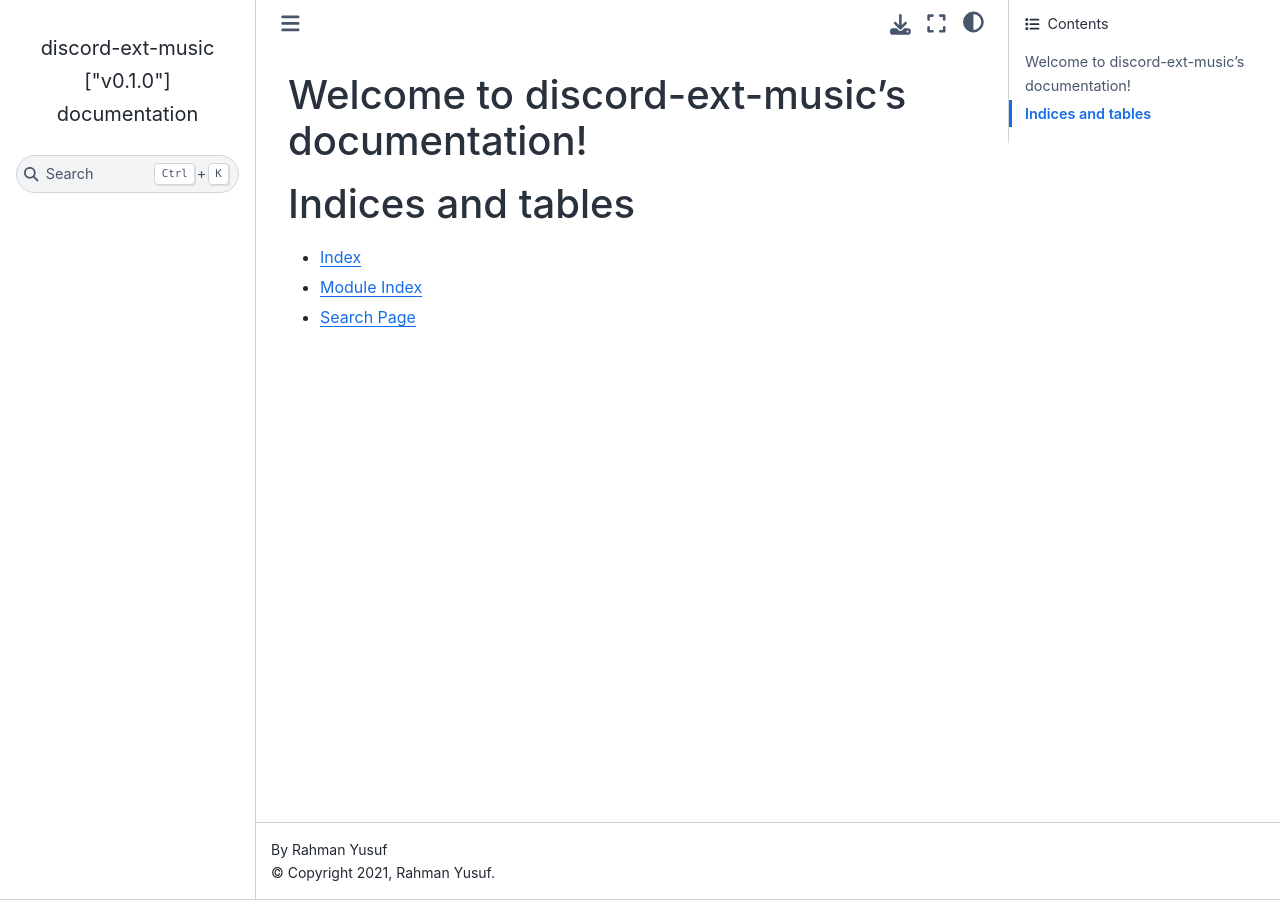
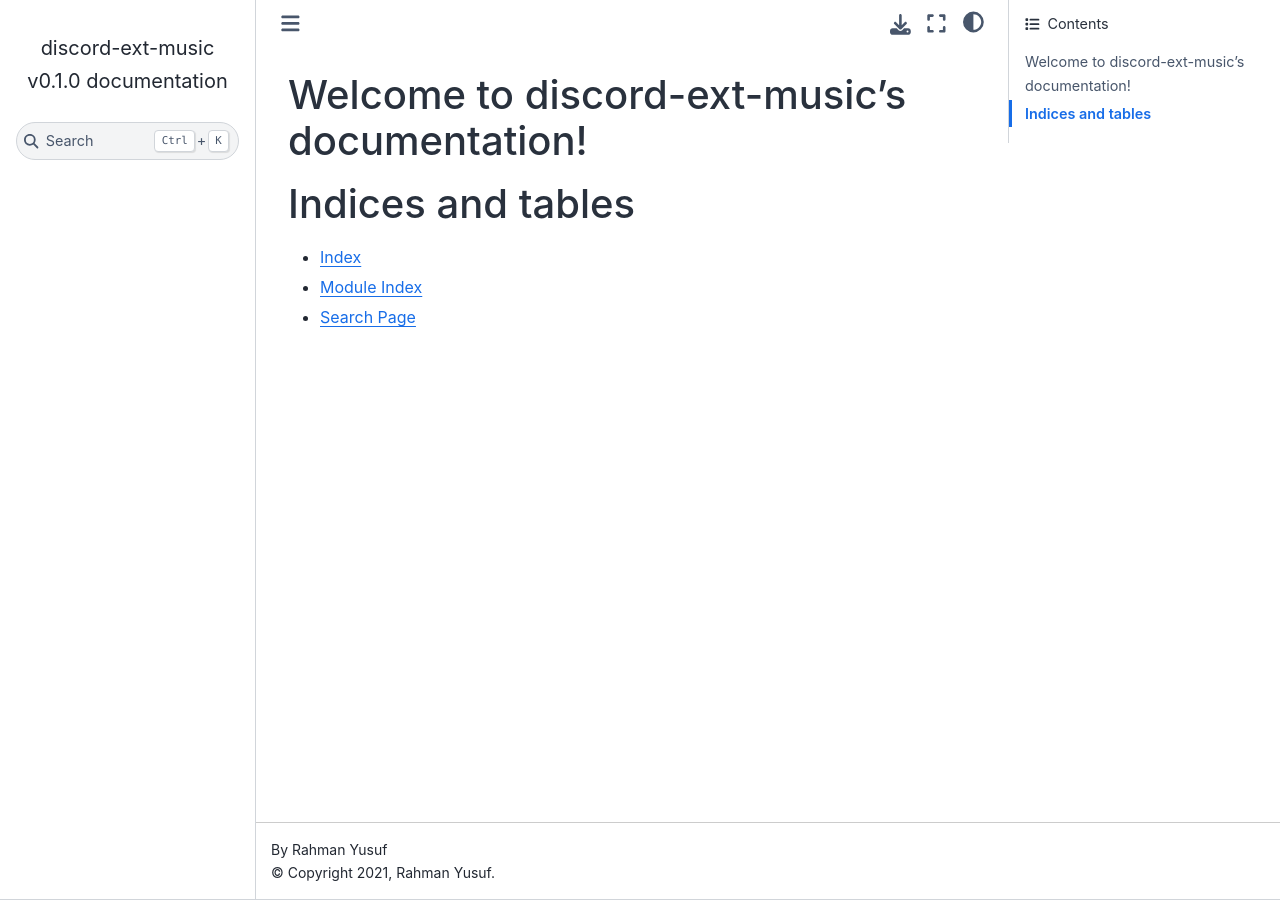
Before and after one commit to mansuf/discord-ext-music, a Sphinx documentation site: the page built from docs/index.rst, in a window 1280 px wide. Built offline with Sphinx 7.4.7 and the Sphinx Book theme 1.1.4, drawn with Linux system fonts in a browser that asks for light colours.

```diff
--- a/docs/conf.py
+++ b/docs/conf.py
@@ -22,7 +22,7 @@ copyright = '2021, Rahman Yusuf'
 author = 'Rahman Yusuf'
 
 # The full version, including alpha/beta/rc tags
-release = '["v0.1.0"]'
+release = 'v0.1.0'
 
 
 # -- General configuration ---------------------------------------------------
@@ -31,6 +31,9 @@ release = '["v0.1.0"]'
 # extensions coming with Sphinx (named 'sphinx.ext.*') or your custom
 # ones.
 extensions = [
+    'sphinx.ext.autodoc',
+    'sphinx.ext.extlinks',
+    'sphinx.ext.napoleon',
 ]
 
 # Add any paths that contain templates here, relative to this directory.
```
